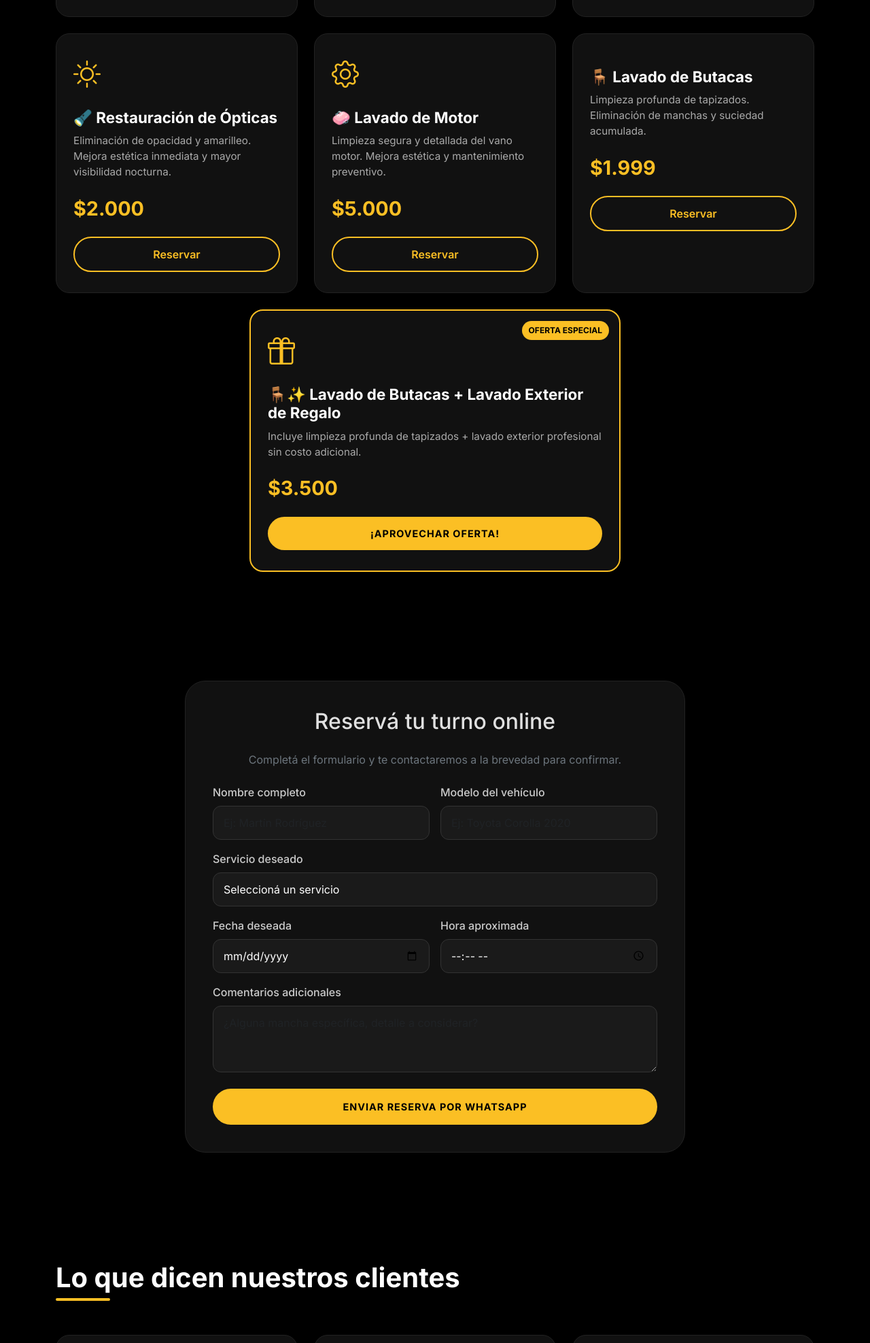
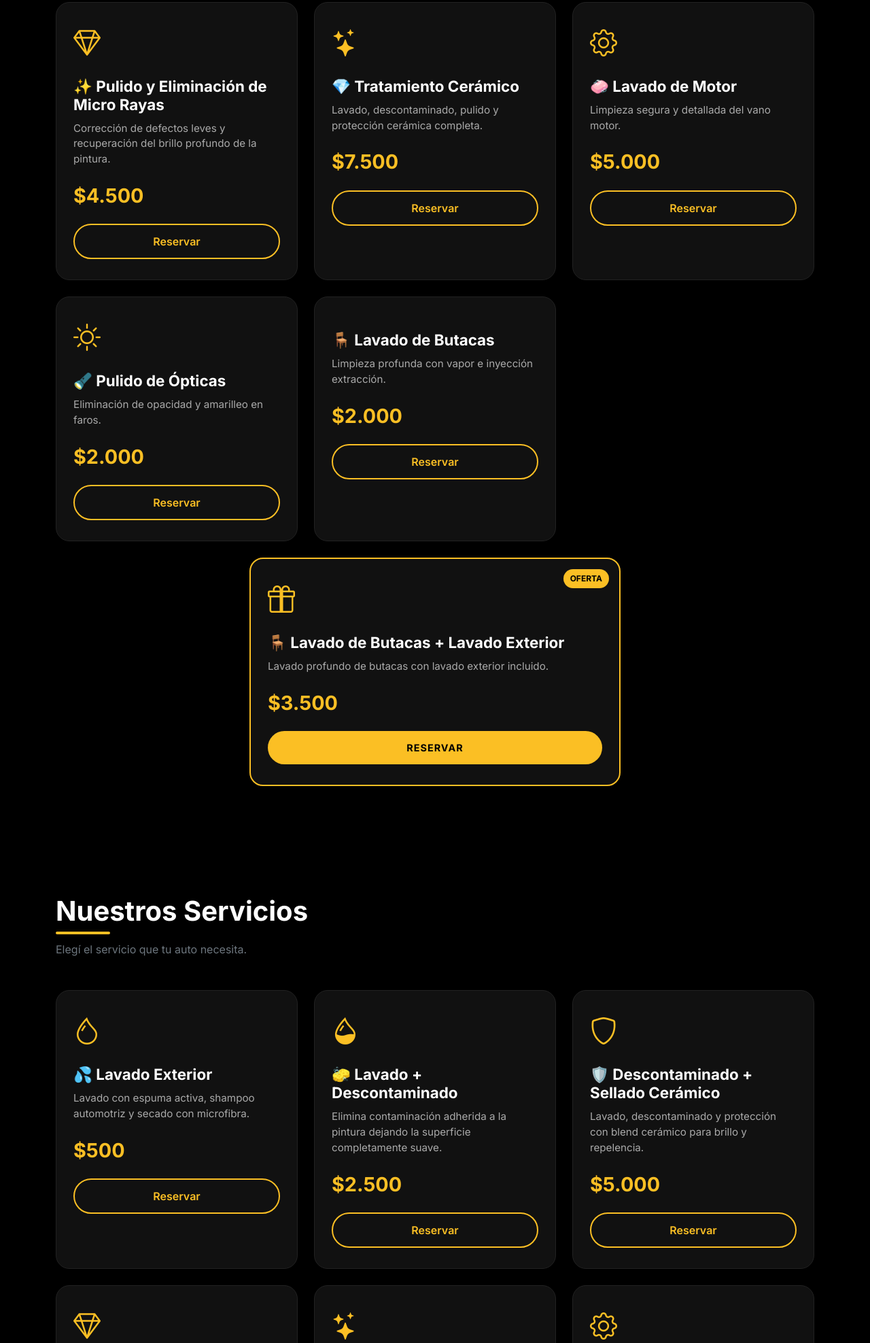
Before and after one commit to Joaquinnoble777/Nobledetailinguy, a plain HTML site: page index.html in a window 1280 px wide. Shown: the part 1875-3850 px from the top of the page at 68% size. Drawn offline with nearby package versions, Linux system fonts and the light colour scheme; some icons are missing.

Commit message:
Actualizar index.html

```diff
--- a/index.html
+++ b/index.html
@@ -400,145 +400,225 @@
         </div>
     </section>
 
-    <!-- SERVICIOS -->
    <section class="section bg-black" id="servicios">
 <div class="container">
 <h2 class="section-title">Nuestros Servicios</h2>
-            <p class="text-secondary mb-5">Elegí el servicio que tu auto necesita. Brillo y protección garantizados.</p>
+<p class="text-secondary mb-5">Elegí el servicio que tu auto necesita.</p>
 
 <div class="row g-4">
-                <!-- Tarjeta 1: Lavado Premium -->
+
+<!-- Lavado básico -->
 <div class="col-md-6 col-lg-4">
 <div class="service-card">
 <div class="service-icon"><i class="bi bi-droplet"></i></div>
-                        <h3 class="service-title">💦 Lavado Exterior Profesional</h3>
-                        <p class="service-desc">Lavado seguro con espuma activa y técnica profesional. Incluye limpieza de llantas y secado con microfibra premium. Ideal para mantenimiento semanal o mensual.</p>
-                        <div class="service-price">$500 <small></small></div>
+<h3 class="service-title">💦 Lavado Exterior</h3>
+<p class="service-desc">Lavado con espuma activa, shampoo automotriz y secado con microfibra.</p>
+<div class="service-price">$500</div>
 <a href="#reserva" class="btn btn-outline w-100">Reservar</a>
 </div>
 </div>
 
-                <!-- Tarjeta 2: Corrección de Pintura -->
+<!-- Lavado + descontaminado -->
 <div class="col-md-6 col-lg-4">
 <div class="service-card">
-                        <div class="service-icon"><i class="bi bi-gem"></i></div>
-                        <h3 class="service-title">✨ Corrección de Pintura Profesional</h3>
-                        <p class="service-desc">Eliminación de micro rayas y defectos. Recuperación de brillo espejo y profundidad real. No maquillamos la pintura, la corregimos.</p>
-                        <div class="service-price">$3.490 <small></small></div>
+<div class="service-icon"><i class="bi bi-droplet-half"></i></div>
+<h3 class="service-title">🧽 Lavado + Descontaminado</h3>
+<p class="service-desc">Elimina contaminación adherida a la pintura dejando la superficie completamente suave.</p>
+<div class="service-price">$2.500</div>
 <a href="#reserva" class="btn btn-outline w-100">Reservar</a>
 </div>
 </div>
 
-                <!-- Tarjeta 3: Tratamiento Cerámico -->
+<!-- Sellado cerámico -->
 <div class="col-md-6 col-lg-4">
 <div class="service-card">
 <div class="service-icon"><i class="bi bi-shield"></i></div>
-                        <h3 class="service-title">🛡️ Tratamiento Cerámico</h3>
-                        <p class="service-desc">Protección avanzada contra rayos UV, contaminación y suciedad. Mayor profundidad, reflejo y efecto hidrofóbico duradero.</p>
-                        <div class="service-price">$7.900 <small></small></div>
+<h3 class="service-title">🛡️ Descontaminado + Sellado Cerámico</h3>
+<p class="service-desc">Lavado, descontaminado y protección con blend cerámico para brillo y repelencia.</p>
+<div class="service-price">$5.000</div>
 <a href="#reserva" class="btn btn-outline w-100">Reservar</a>
 </div>
 </div>
 
-                <!-- Tarjeta 4: Restauración de Ópticas -->
+<!-- Pulido -->
 <div class="col-md-6 col-lg-4">
 <div class="service-card">
-                        <div class="service-icon"><i class="bi bi-sun"></i></div>
-                        <h3 class="service-title">🔦 Restauración de Ópticas</h3>
-                        <p class="service-desc">Eliminación de opacidad y amarilleo. Mejora estética inmediata y mayor visibilidad nocturna.</p>
-                        <div class="service-price">$2.000 <small></small></div>
+<div class="service-icon"><i class="bi bi-gem"></i></div>
+<h3 class="service-title">✨ Pulido y Eliminación de Micro Rayas</h3>
+<p class="service-desc">Corrección de defectos leves y recuperación del brillo profundo de la pintura.</p>
+<div class="service-price">$4.500</div>
 <a href="#reserva" class="btn btn-outline w-100">Reservar</a>
 </div>
 </div>
 
-                <!-- Tarjeta 5: Lavado de Motor -->
+<!-- Tratamiento cerámico -->
+<div class="col-md-6 col-lg-4">
+<div class="service-card">
+<div class="service-icon"><i class="bi bi-stars"></i></div>
+<h3 class="service-title">💎 Tratamiento Cerámico</h3>
+<p class="service-desc">Lavado, descontaminado, pulido y protección cerámica completa.</p>
+<div class="service-price">$7.500</div>
+<a href="#reserva" class="btn btn-outline w-100">Reservar</a>
+</div>
+</div>
+
+<!-- Lavado de motor -->
 <div class="col-md-6 col-lg-4">
 <div class="service-card">
 <div class="service-icon"><i class="bi bi-gear"></i></div>
 <h3 class="service-title">🧼 Lavado de Motor</h3>
-                        <p class="service-desc">Limpieza segura y detallada del vano motor. Mejora estética y mantenimiento preventivo.</p>
-                        <div class="service-price">$5.000 <small></small></div>
+<p class="service-desc">Limpieza segura y detallada del vano motor.</p>
+<div class="service-price">$5.000</div>
 <a href="#reserva" class="btn btn-outline w-100">Reservar</a>
 </div>
 </div>
 
-                <!-- Tarjeta 6: Lavado de Butacas -->
+<!-- Pulido de ópticas -->
+<div class="col-md-6 col-lg-4">
+<div class="service-card">
+<div class="service-icon"><i class="bi bi-sun"></i></div>
+<h3 class="service-title">🔦 Pulido de Ópticas</h3>
+<p class="service-desc">Eliminación de opacidad y amarilleo en faros.</p>
+<div class="service-price">$2.000</div>
+<a href="#reserva" class="btn btn-outline w-100">Reservar</a>
+</div>
+</div>
+
+<!-- Lavado de butacas -->
 <div class="col-md-6 col-lg-4">
 <div class="service-card">
 <div class="service-icon"><i class="bi bi-chair"></i></div>
 <h3 class="service-title">🪑 Lavado de Butacas</h3>
-                        <p class="service-desc">Limpieza profunda de tapizados. Eliminación de manchas y suciedad acumulada.</p>
-                        <div class="service-price">$1.999 <small></small></div>
+<p class="service-desc">Limpieza profunda con vapor e inyección extracción.</p>
+<div class="service-price">$2.000</div>
 <a href="#reserva" class="btn btn-outline w-100">Reservar</a>
 </div>
 </div>
 
-                <!-- Tarjeta 7: Lavado de Butacas + Exterior GRATIS -->
+<!-- Oferta -->
 <div class="col-md-6 col-lg-6 mx-auto">
-                    <div class="service-card" style="border: 2px solid #FBBF24;">
-                        <div class="service-badge">OFERTA ESPECIAL</div>
+<div class="service-card" style="border:2px solid #FBBF24;">
+<div class="service-badge">OFERTA</div>
 <div class="service-icon"><i class="bi bi-gift"></i></div>
-                        <h3 class="service-title">🪑✨ Lavado de Butacas + Lavado Exterior de Regalo</h3>
-                        <p class="service-desc">Incluye limpieza profunda de tapizados + lavado exterior profesional sin costo adicional.</p>
-                        <div class="service-price">$3.500 <small></small></div>
-                        <a href="#reserva" class="btn btn-main w-100">¡Aprovechar oferta!</a>
+<h3 class="service-title">🪑 Lavado de Butacas + Lavado Exterior</h3>
+<p class="service-desc">Lavado profundo de butacas con lavado exterior incluido.</p>
+<div class="service-price">$3.500</div>
+<a href="#reserva" class="btn btn-main w-100">Reservar</a>
 </div>
 </div>
+
 </div>
 </div>
 </section>
 
-    <!-- FORMULARIO DE RESERVA (con WhatsApp) -->
-    <section class="section" id="reserva">
+
+<section class="section bg-black" id="servicios">
 <div class="container">
-            <div class="row justify-content-center">
-                <div class="col-lg-8">
-                    <div class="form-card">
-                        <h2 class="mb-4 text-center">Reservá tu turno online</h2>
-                        <p class="text-secondary text-center mb-4">Completá el formulario y te contactaremos a la brevedad para confirmar.</p>
+<h2 class="section-title">Nuestros Servicios</h2>
+<p class="text-secondary mb-5">Elegí el servicio que tu auto necesita.</p>
 
-                        <form id="reservaForm">
-                            <div class="row g-3">
-                                <div class="col-md-6">
-                                    <label class="form-label">Nombre completo</label>
-                                    <input type="text" class="form-control" id="nombre" placeholder="Ej: Martín Rodríguez" required>
-                                </div>
-                                <div class="col-md-6">
-                                    <label class="form-label">Modelo del vehículo</label>
-                                    <input type="text" class="form-control" id="modelo" placeholder="Ej: Toyota Corolla 2020" required>
-                                </div>
-                                <div class="col-12">
-                                    <label class="form-label">Servicio deseado</label>
-                                    <select class="form-select" id="servicio" required>
-                                        <option value="" selected disabled>Seleccioná un servicio</option>
-                                        <option>💦 Lavado Exterior Profesional ($500)</option>
-                                        <option>✨ Corrección de Pintura Profesional ($3.490)</option>
-                                        <option>🛡️ Tratamiento Cerámico ($7.900)</option>
-                                        <option>🔦 Restauración de Ópticas ($2.000)</option>
-                                        <option>🧼 Lavado de Motor ($5.000)</option>
-                                        <option>🪑 Lavado de Butacas ($1.999)</option>
-                                        <option>🪑✨ Lavado Butacas + Exterior ($3.500) - OFERTA</option>
-                                    </select>
-                                </div>
-                                <div class="col-md-6">
-                                    <label class="form-label">Fecha deseada</label>
-                                    <input type="date" class="form-control" id="fecha" required>
-                                </div>
-                                <div class="col-md-6">
-                                    <label class="form-label">Hora aproximada</label>
-                                    <input type="time" class="form-control" id="hora" placeholder="Opcional">
-                                </div>
-                                <div class="col-12">
-                                    <label class="form-label">Comentarios adicionales</label>
-                                    <textarea class="form-control" id="comentario" rows="3" placeholder="¿Alguna mancha específica, detalle a considerar?"></textarea>
-                                </div>
-                                <div class="col-12 mt-4">
-                                    <button type="submit" class="btn btn-main w-100 py-3">Enviar reserva por WhatsApp</button>
+<div class="row g-4">
+
+<!-- Lavado básico -->
+<div class="col-md-6 col-lg-4">
+<div class="service-card">
+<div class="service-icon"><i class="bi bi-droplet"></i></div>
+<h3 class="service-title">💦 Lavado Exterior</h3>
+<p class="service-desc">Lavado con espuma activa, shampoo automotriz y secado con microfibra.</p>
+<div class="service-price">$500</div>
+<a href="#reserva" class="btn btn-outline w-100">Reservar</a>
 </div>
 </div>
-                        </form>
+
+<!-- Lavado + descontaminado -->
+<div class="col-md-6 col-lg-4">
+<div class="service-card">
+<div class="service-icon"><i class="bi bi-droplet-half"></i></div>
+<h3 class="service-title">🧽 Lavado + Descontaminado</h3>
+<p class="service-desc">Elimina contaminación adherida a la pintura dejando la superficie completamente suave.</p>
+<div class="service-price">$2.500</div>
+<a href="#reserva" class="btn btn-outline w-100">Reservar</a>
 </div>
 </div>
+
+<!-- Sellado cerámico -->
+<div class="col-md-6 col-lg-4">
+<div class="service-card">
+<div class="service-icon"><i class="bi bi-shield"></i></div>
+<h3 class="service-title">🛡️ Descontaminado + Sellado Cerámico</h3>
+<p class="service-desc">Lavado, descontaminado y protección con blend cerámico para brillo y repelencia.</p>
+<div class="service-price">$5.000</div>
+<a href="#reserva" class="btn btn-outline w-100">Reservar</a>
+</div>
+</div>
+
+<!-- Pulido -->
+<div class="col-md-6 col-lg-4">
+<div class="service-card">
+<div class="service-icon"><i class="bi bi-gem"></i></div>
+<h3 class="service-title">✨ Pulido y Eliminación de Micro Rayas</h3>
+<p class="service-desc">Corrección de defectos leves y recuperación del brillo profundo de la pintura.</p>
+<div class="service-price">$4.500</div>
+<a href="#reserva" class="btn btn-outline w-100">Reservar</a>
+</div>
+</div>
+
+<!-- Tratamiento cerámico -->
+<div class="col-md-6 col-lg-4">
+<div class="service-card">
+<div class="service-icon"><i class="bi bi-stars"></i></div>
+<h3 class="service-title">💎 Tratamiento Cerámico</h3>
+<p class="service-desc">Lavado, descontaminado, pulido y protección cerámica completa.</p>
+<div class="service-price">$7.500</div>
+<a href="#reserva" class="btn btn-outline w-100">Reservar</a>
+</div>
+</div>
+
+<!-- Lavado de motor -->
+<div class="col-md-6 col-lg-4">
+<div class="service-card">
+<div class="service-icon"><i class="bi bi-gear"></i></div>
+<h3 class="service-title">🧼 Lavado de Motor</h3>
+<p class="service-desc">Limpieza segura y detallada del vano motor.</p>
+<div class="service-price">$5.000</div>
+<a href="#reserva" class="btn btn-outline w-100">Reservar</a>
+</div>
+</div>
+
+<!-- Pulido de ópticas -->
+<div class="col-md-6 col-lg-4">
+<div class="service-card">
+<div class="service-icon"><i class="bi bi-sun"></i></div>
+<h3 class="service-title">🔦 Pulido de Ópticas</h3>
+<p class="service-desc">Eliminación de opacidad y amarilleo en faros.</p>
+<div class="service-price">$2.000</div>
+<a href="#reserva" class="btn btn-outline w-100">Reservar</a>
+</div>
+</div>
+
+<!-- Lavado de butacas -->
+<div class="col-md-6 col-lg-4">
+<div class="service-card">
+<div class="service-icon"><i class="bi bi-chair"></i></div>
+<h3 class="service-title">🪑 Lavado de Butacas</h3>
+<p class="service-desc">Limpieza profunda con vapor e inyección extracción.</p>
+<div class="service-price">$2.000</div>
+<a href="#reserva" class="btn btn-outline w-100">Reservar</a>
+</div>
+</div>
+
+<!-- Oferta -->
+<div class="col-md-6 col-lg-6 mx-auto">
+<div class="service-card" style="border:2px solid #FBBF24;">
+<div class="service-badge">OFERTA</div>
+<div class="service-icon"><i class="bi bi-gift"></i></div>
+<h3 class="service-title">🪑 Lavado de Butacas + Lavado Exterior</h3>
+<p class="service-desc">Lavado profundo de butacas con lavado exterior incluido.</p>
+<div class="service-price">$3.500</div>
+<a href="#reserva" class="btn btn-main w-100">Reservar</a>
+</div>
+</div>
+
 </div>
 </div>
 </section>
```
Lines whose indentation alone changed are shown as unchanged.
